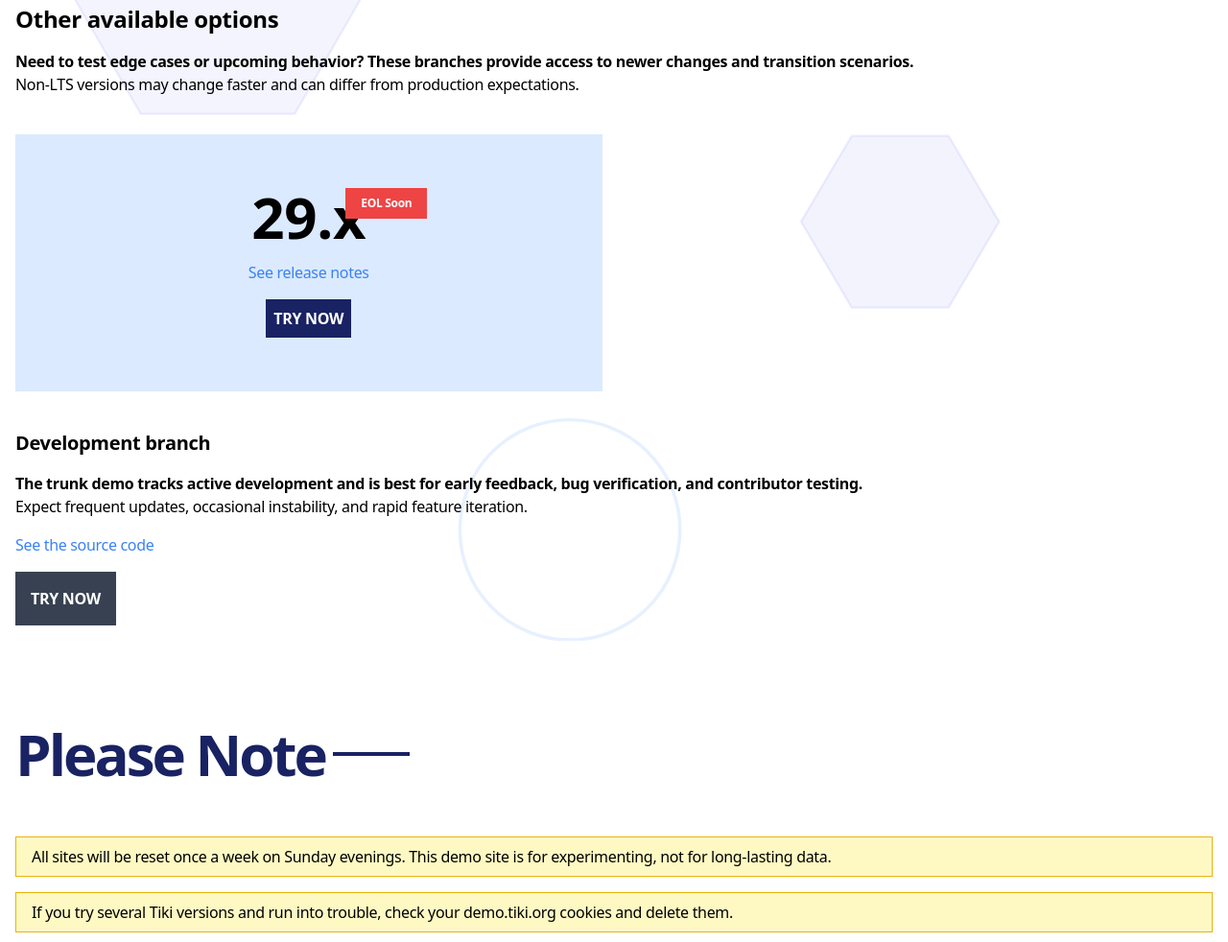
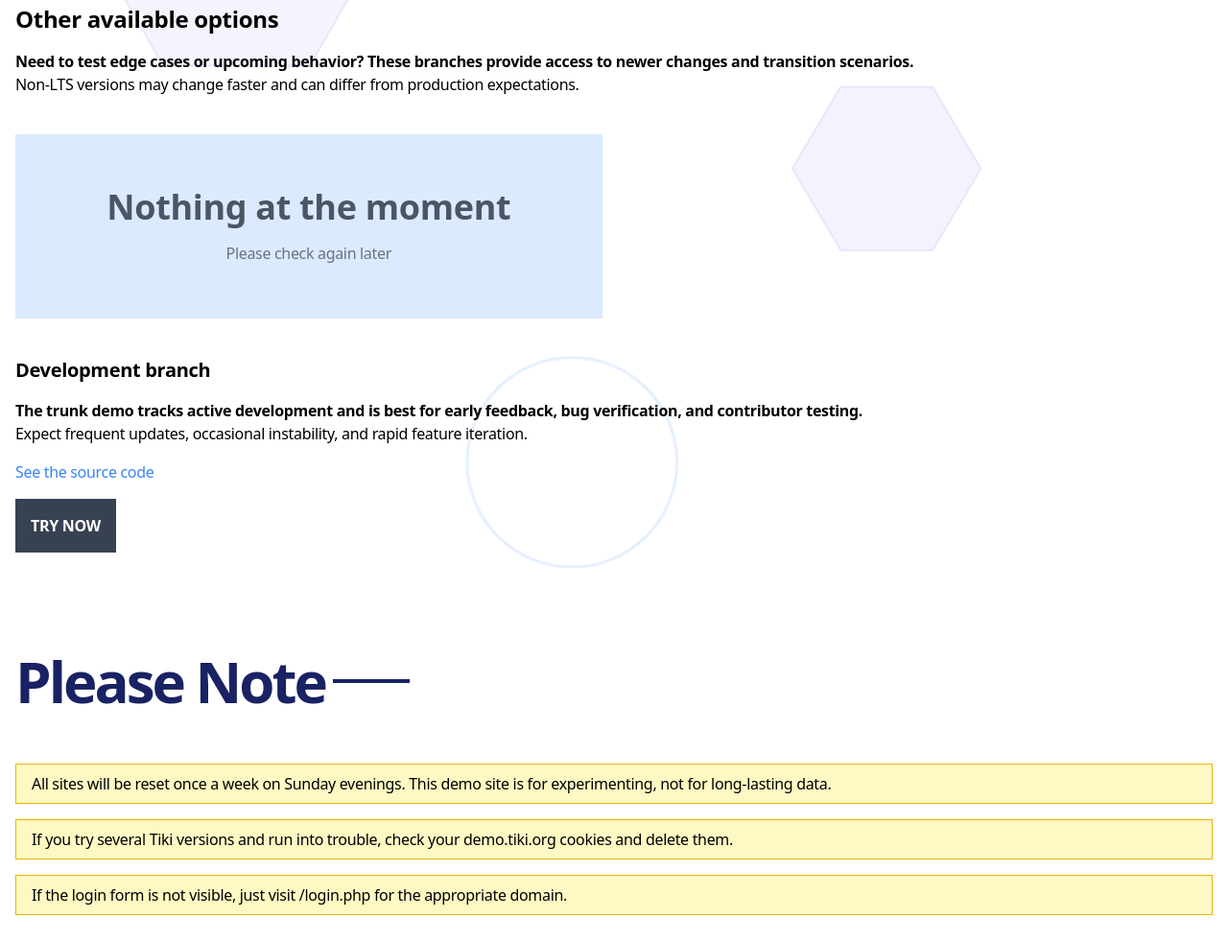
Before and after one commit to mercihabam/demo.tiki.org, a website: page src/index.html in a window 1280 px wide. Shown: the part 1892-2874 px from the top of the page at 96% size. Drawn offline with Linux system fonts and the light colour scheme.

Commit message:
remove eol 29x

```diff
--- a/src/index.html
+++ b/src/index.html
@@ -118,12 +118,8 @@
 
         <div class="flex flex-wrap gap-2">
           <div class="bg-blue-100 border-l-0 flex gap-4 flex-col items-center justify-center p-14 w-full sm:w-[49%]">
-            <div class="relative">
-              <span class="text-6xl font-bold">29.x</span>
-              <div class="absolute bg-red-500 px-4 py-2 font-bold text-white top-0 -right-16 text-xs">EOL Soon</div>
-            </div>
-            <a href="https://doc.tiki.org/Tiki29" target="_blank" class="text-blue-500">See release notes</a>
-            <a href="https://29x.demo.tiki.org/" class="text-white bg-primary block p-2 uppercase font-semibold">Try now</a>
+            <div class="text-4xl font-bold text-gray-600 text-center">Nothing at the moment</div>
+            <div class="text-gray-500">Please check again later</div>
           </div>
         </div>
 
```
Also changed, not shown: dist/index.css.
